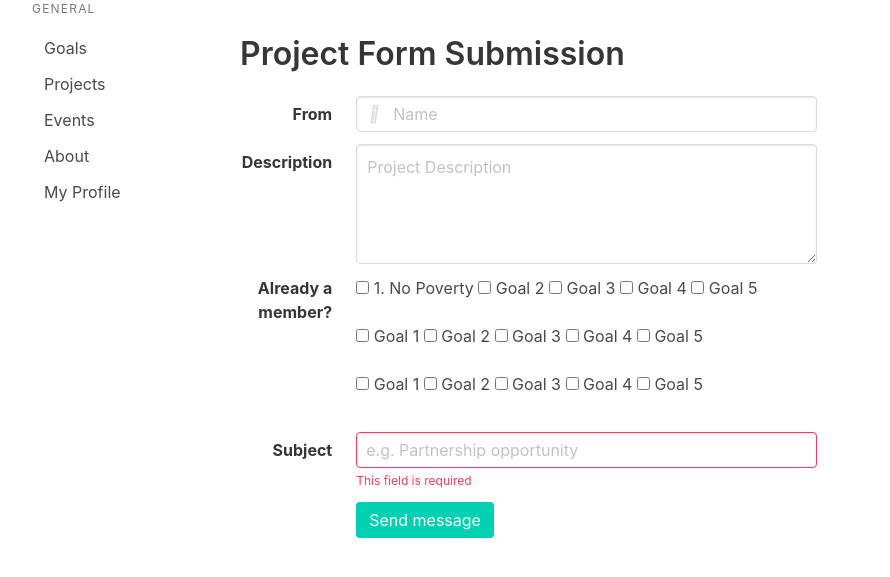
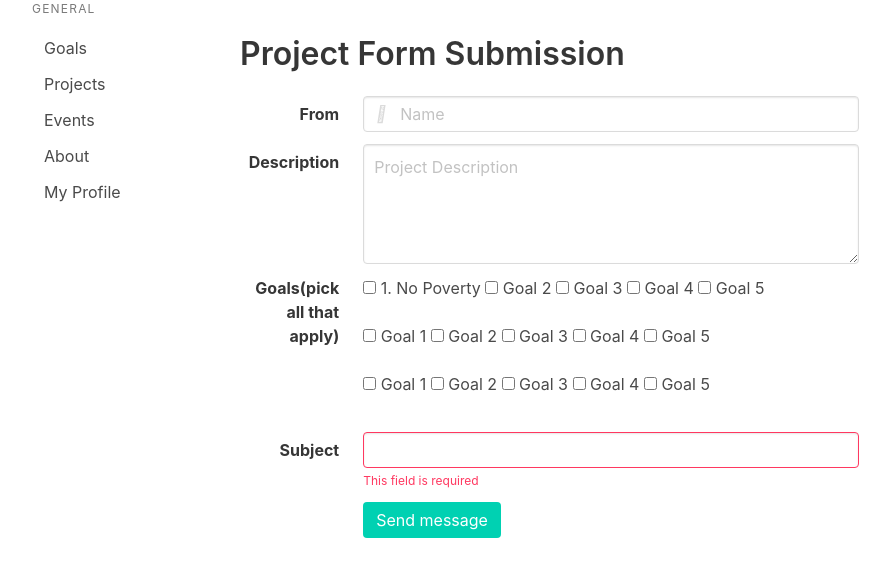
Before and after one commit to AJLabozzo/CSC499-test, a Flask app: page /submission_form in a window 1280 px wide. Shown: the part 64-641 px from the top of the page, without its empty margins (32-922 px from the left). Run offline with Flask 2, Linux system fonts and the light colour scheme; some libraries are stand-ins or nearby versions.

Commit message:
Edit goal #1 card

```diff
--- a/app/templates/goals.html
+++ b/app/templates/goals.html
@@ -37,7 +37,7 @@
 					<h4>Click anywhere on card</h4>
 					<p></p>
 					<a class="has-text-white is-size-4" href="../goal1">
-					<span class="button is-link modal-button" data-target="modal-image">Image modal</span>
+					<span class="button is-link modal-button" data-target="modal-image">Goal 1</span>
 					</a>
 				  </div>
 				</div>
--- a/app/templates/myprofile.html
+++ b/app/templates/myprofile.html
@@ -5,6 +5,7 @@
 {% block Nav %}	{{ super() }}	{% endblock %}
 {% block content %}
 <section>
+    <br></br>
     <a href="../submission_form">Project Submission Form</a>
 </section>
 {% endblock %}
--- a/app/templates/submission_form.html
+++ b/app/templates/submission_form.html
@@ -39,7 +39,7 @@
 
               <div class="field is-horizontal">
                     <div class="field-label">
-                      <label class="label">Already a member?</label>
+                      <label class="label">Goals(pick all that apply)</label>
                     </div>
                     <div class="field-body">
                       <div class="field is-narrow">
@@ -119,7 +119,7 @@
                     <div class="field-body">
                       <div class="field">
                         <div class="control">
-                          <input class="input is-danger" type="text" placeholder="e.g. Partnership opportunity">
+                          <input class="input is-danger" type="text">
                         </div>
                         <p class="help is-danger">
                           This field is required
```
